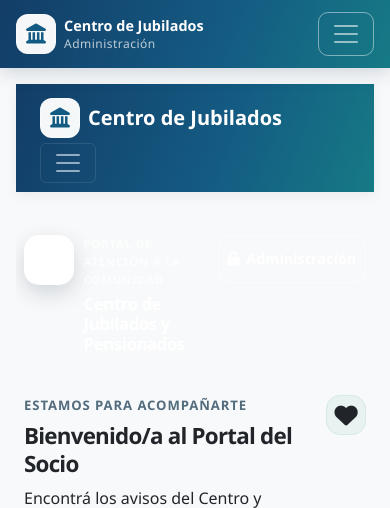
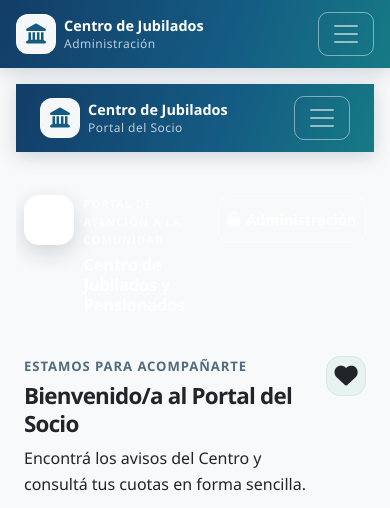
Before and after one commit to ananievesrodriguez-design/gestion_centro_jubilados, a Python web app: template templates/portal_socios.html in a window 390 px wide. Shown: the top 508 px of the page. Run offline with Jinja, Linux system fonts and the light colour scheme; the template is opened without the code that fills it, so the values that code supplies are empty.

Commit message:
Alinea menu del portal con navbar de administracion

```diff
--- a/static/css/portal.css
+++ b/static/css/portal.css
@@ -178,62 +178,6 @@
     background: #e7f2f1;
     color: var(--portal-teal);
     font-size: 1.45rem;
-}
-
-.portal-topbar {
-    position: sticky;
-    top: 0;
-    z-index: 1020;
-}
-
-.portal-topbar .navbar {
-    background: linear-gradient(110deg, #123d67 0%, #145b83 58%, #167a85 100%);
-    min-height: 68px;
-    padding: 0.55rem 0;
-    box-shadow: 0 4px 18px rgba(17, 47, 74, 0.18);
-}
-
-.portal-topbar .navbar-brand {
-    margin-right: 1.5rem;
-    color: #fff;
-}
-
-.portal-topbar .navbar-brand:hover,
-.portal-topbar .navbar-brand:focus {
-    color: #fff;
-}
-
-.portal-topbar .navbar-logo,
-.portal-topbar .navbar-logo-placeholder {
-    width: 40px;
-    height: 40px;
-    flex-basis: 40px;
-    border: 1px solid rgba(255, 255, 255, 0.32);
-    border-radius: 12px;
-    background: rgba(255, 255, 255, 0.96);
-    color: #145b83;
-}
-
-.portal-topbar .navbar-logo-placeholder {
-    font-size: 1.25rem;
-}
-
-.portal-topbar .nav-link {
-    display: flex;
-    min-height: 44px;
-    align-items: center;
-    padding: 0.65rem 0.8rem !important;
-    border-radius: 10px;
-    color: rgba(255, 255, 255, 0.88) !important;
-    font-size: 0.94rem;
-    font-weight: 600;
-    white-space: nowrap;
-}
-
-.portal-topbar .nav-link:hover,
-.portal-topbar .nav-link:focus-visible {
-    background: rgba(255, 255, 255, 0.15);
-    color: #fff !important;
 }
 
 .portal-page .card-amigable {
@@ -589,11 +533,6 @@
         flex-basis: 40px;
     }
 
-    .portal-topbar .nav-link {
-        min-height: 42px;
-        font-size: 0.9rem;
-    }
-
     .portal-page {
         font-size: 1.125rem;
         line-height: 1.6;
--- a/templates/portal_socios.html
+++ b/templates/portal_socios.html
@@ -9,15 +9,18 @@
 {% block content %}
 <div class="portal-page">
     <header class="portal-topbar">
-        <nav class="navbar navbar-expand-lg navbar-dark bg-primary shadow-sm mb-4 no-print" aria-label="Secciones del portal">
+        <nav class="navbar navbar-expand-xl navbar-dark navbar-gestion no-print mb-4" aria-label="Secciones del portal">
             <div class="container-fluid px-4">
-                <a class="navbar-brand d-flex align-items-center gap-2 fw-bold text-white text-decoration-none" href="{{ url_for('socios.portal_socios') }}">
+                <a class="navbar-brand d-flex align-items-center gap-2" href="{{ url_for('socios.portal_socios') }}">
                     {% if INSTITUCION.logo_url %}
                         <img src="{{ INSTITUCION.logo_url }}" alt="Logo de {{ INSTITUCION.nombre or 'Centro de Jubilados' }}" class="navbar-logo">
                     {% else %}
                         <span class="navbar-logo-placeholder" aria-hidden="true"><i class="fas fa-landmark"></i></span>
                     {% endif %}
-                    <span>{{ INSTITUCION.nombre or 'Centro de Jubilados' }}</span>
+                    <span class="navbar-brand-copy">
+                        <strong>{{ INSTITUCION.nombre or 'Centro de Jubilados' }}</strong>
+                        <small>Portal del Socio</small>
+                    </span>
                 </a>
 
                 <button class="navbar-toggler" type="button" data-bs-toggle="collapse" data-bs-target="#navMenuPortal" aria-controls="navMenuPortal" aria-expanded="false" aria-label="Navegación">
@@ -25,7 +28,7 @@
                 </button>
 
                 <div class="collapse navbar-collapse" id="navMenuPortal">
-                    <ul class="navbar-nav me-auto mb-2 mb-lg-0 align-items-center">
+                    <ul class="navbar-nav me-auto my-2 my-xl-0">
                         <li class="nav-item">
                             <a class="nav-link fw-bold text-white" href="#seccionCumpleHoy">
                                 <i class="fas fa-cake-candles me-2" aria-hidden="true"></i>
```
